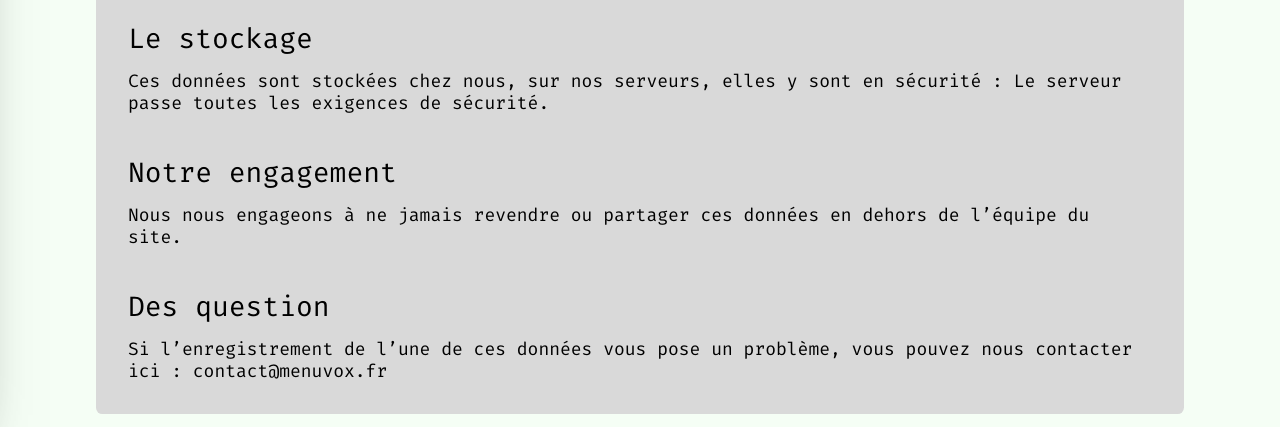
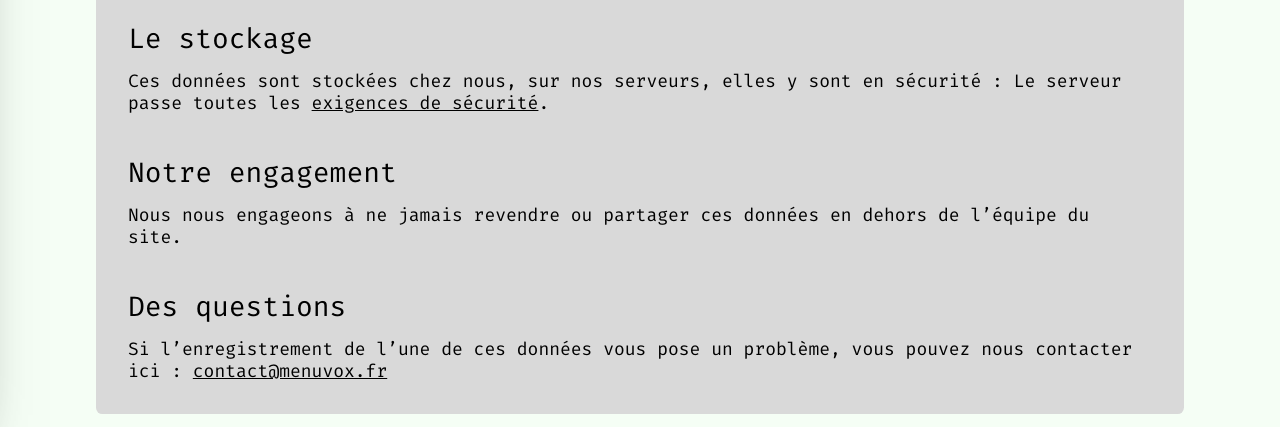
Before and after one commit to Menu-Vaucanson/Desktop, a React (Create React App) app: page /Legal in a window 1280 px wide. Shown: the part 403-830 px from the top of the page. Built offline with nearby package versions, Linux system fonts and the light colour scheme.

Commit message:
add link

```diff
--- a/src/Components/Legal.tsx
+++ b/src/Components/Legal.tsx
@@ -1,4 +1,5 @@
-function Legal({theme}) {
+import { Link } from 'react-router-dom';
+function Legal({ theme }) {
     const legalList = [
         {
             name: 'Utilisation',
@@ -8,13 +9,13 @@ function Legal({theme}) {
             content: <div>L’adresse IP est récupérée lorsque votre ordinateur demande à nos serveurs les menus. Elle est aussi récupérée lorsque que vous notez un menu.</div>
         },{
             name: 'Le stockage',
-            content: <div>Ces données sont stockées chez nous, sur nos serveurs, elles y sont en sécurité : Le serveur passe toutes les exigences de sécurité.</div>
+            content: <div>Ces données sont stockées chez nous, sur nos serveurs, elles y sont en sécurité : Le serveur passe toutes les <Link to='/Security'><u>exigences de sécurité</u>.</Link></div>
         },{
             name: 'Notre engagement',
             content: <div>Nous nous engageons à ne jamais revendre ou partager ces données en dehors de l’équipe du site.</div>
         },{
-            name: 'Des question',
-            content: <div>Si l’enregistrement de l’une de ces données vous pose un problème, vous pouvez nous contacter ici : contact@menuvox.fr</div>
+            name: 'Des questions',
+            content: <div>Si l’enregistrement de l’une de ces données vous pose un problème, vous pouvez nous contacter ici : <a href="mailto:contact@menuvox.fr"><u>contact@menuvox.fr</u></a></div>
         }
     ]
     function UseList({ theme }) {
```
